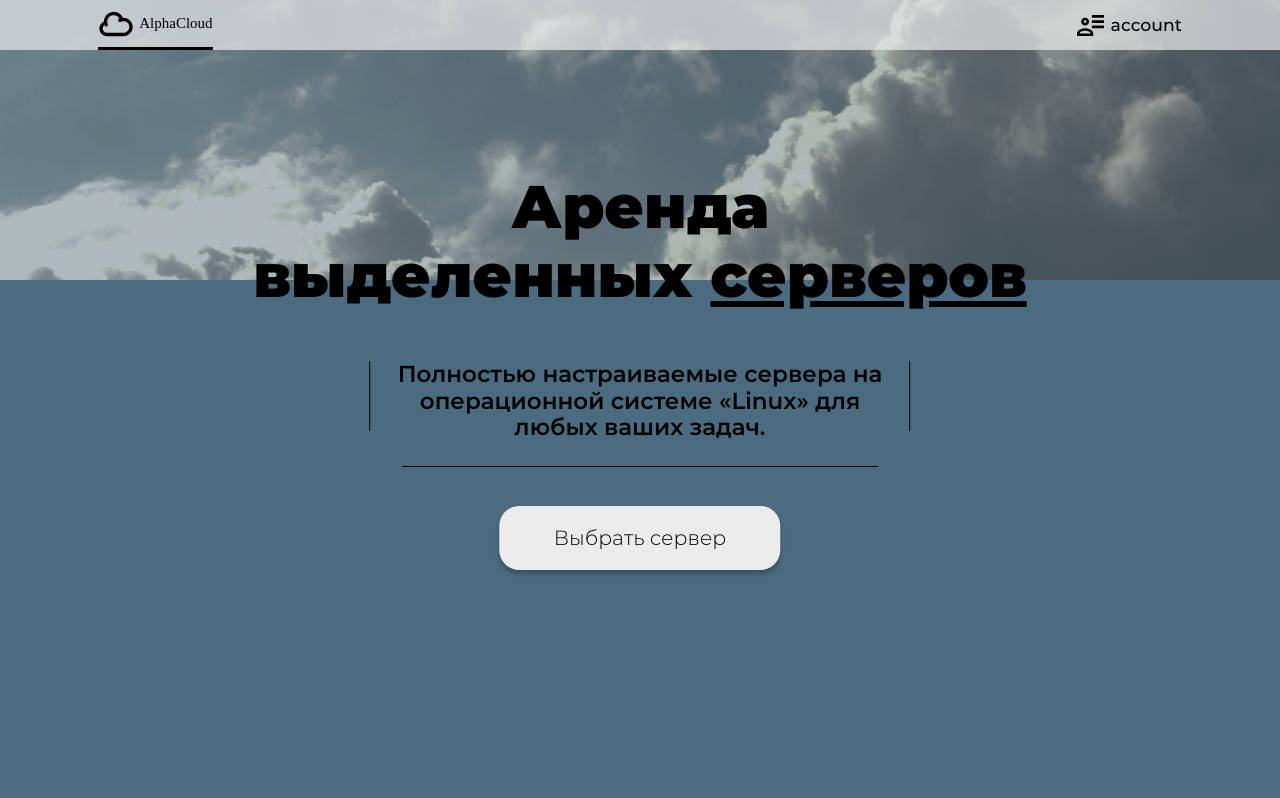
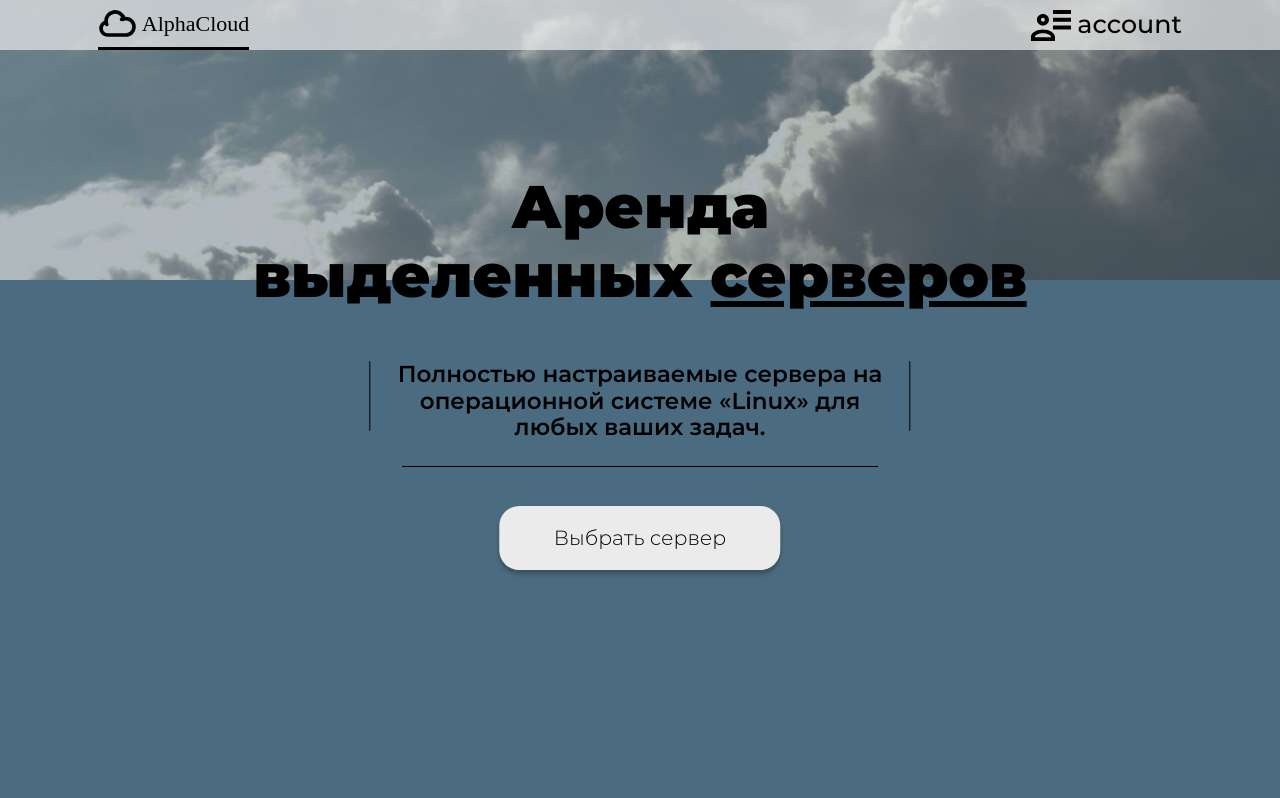
Before and after one commit to 4Tipsy/alpha-cloud, a website: page public/index.html in a window 1280 px wide. Shown: the top 798 px of the page. Drawn offline with nearby package versions, Linux system fonts and the light colour scheme; a web font is replaced by a local one.

Commit message:
some fixes

```diff
--- a/public/css/styles.scss
+++ b/public/css/styles.scss
@@ -35,7 +35,7 @@ header {
 }
 
 /* logo */
-$ico-size: 15px; // size of the ico and pers-acc
+$header-size: min(3vw, 22px); // size of the ico and pers-acc
 .logo-container {
   display: flex;
   align-items: center;
@@ -43,7 +43,7 @@ $ico-size: 15px; // size of the ico and pers-acc
   border-bottom: 3px solid black;
 
   font-family: "Montserrat Bold";
-  font-size: $ico-size;
+  font-size: $header-size;
 }
 .logo-ico-wrapper {
   height: 100%;
@@ -53,7 +53,7 @@ $ico-size: 15px; // size of the ico and pers-acc
   margin-right: 0.4vw;
 }
 .logo-ico {
-  height: calc($ico-size * 2.4); // size of the ico
+  height: calc($header-size * 1.75); // size of the ico
 
   aspect-ratio: 1 / 1;
 
@@ -68,7 +68,7 @@ $ico-size: 15px; // size of the ico and pers-acc
   align-items: center;
 
   font-family: "Montserrat Medium";
-  font-size: calc($ico-size * 1.15);
+  font-size: calc($header-size * 1.15);
 
   cursor: pointer;
 }
@@ -81,7 +81,7 @@ $ico-size: 15px; // size of the ico and pers-acc
   margin-right: 0.5vw;
 }
 .personal-account-ico {
-  height: calc($ico-size * 1.8); // size of the ico
+  height: calc($header-size * 1.8); // size of the ico
 
   aspect-ratio: 1 / 1;
 
@@ -107,6 +107,7 @@ $ico-size: 15px; // size of the ico and pers-acc
 
     background-image: url("../res/imgs/clouds.png");
     background-position: center, center;
+    background-size: cover;
     background-repeat: no-repeat;
   }
 
@@ -211,12 +212,13 @@ $ico-size: 15px; // size of the ico and pers-acc
 
   background-image: url("../res/imgs/background-img-1.jpg");
   background-position: center, center;
+  background-size: cover;
   background-repeat: no-repeat;
 
   position: relative;
 
   &:before {
-    /* such blur is unsupported in firefox as i got it */
+    /* blur */
     content: "";
     position: absolute;
     top: 0;
@@ -570,6 +572,7 @@ $ico-size: 15px; // size of the ico and pers-acc
 
   background-image: url("../res/imgs/background-img-3.jpg");
   background-position: center, center;
+  background-size: cover;
   background-repeat: no-repeat;
 }
 .last-block-inner {
```
Also changed, not shown: public/css/styles.css.
